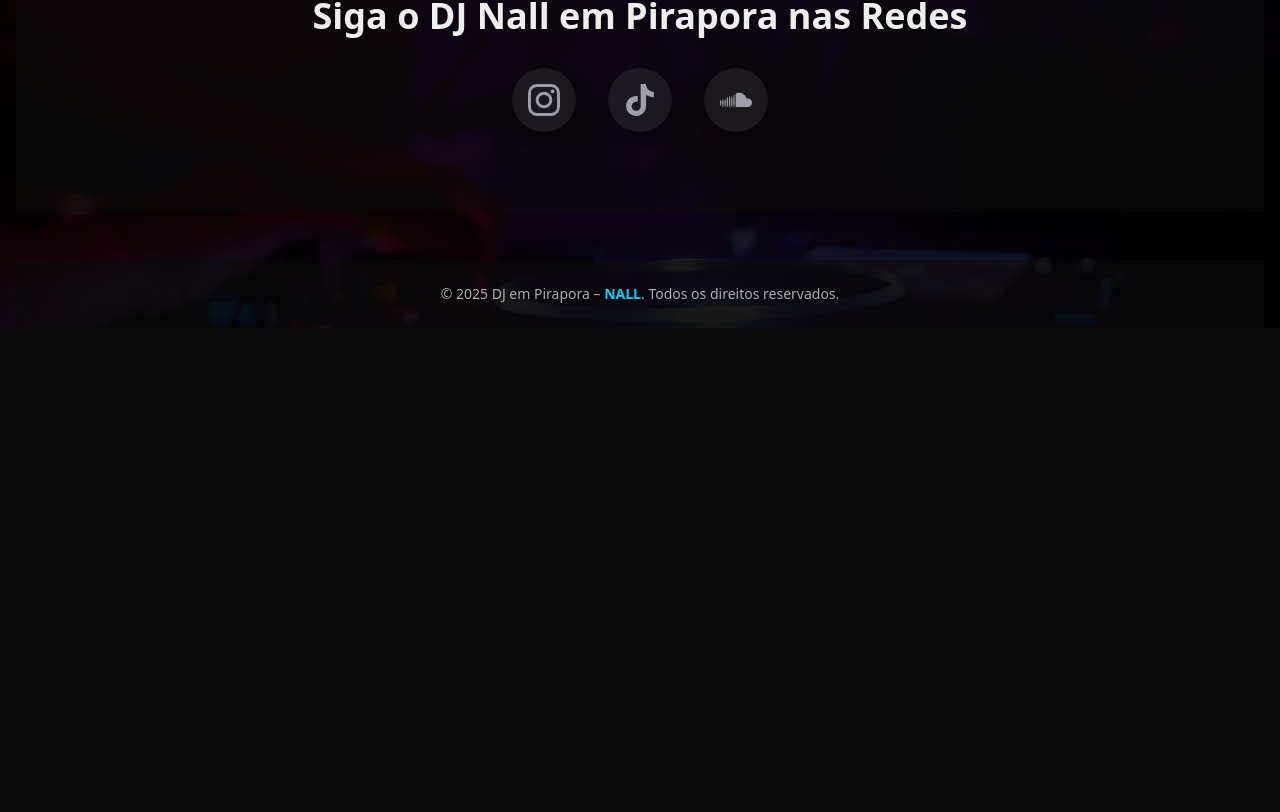
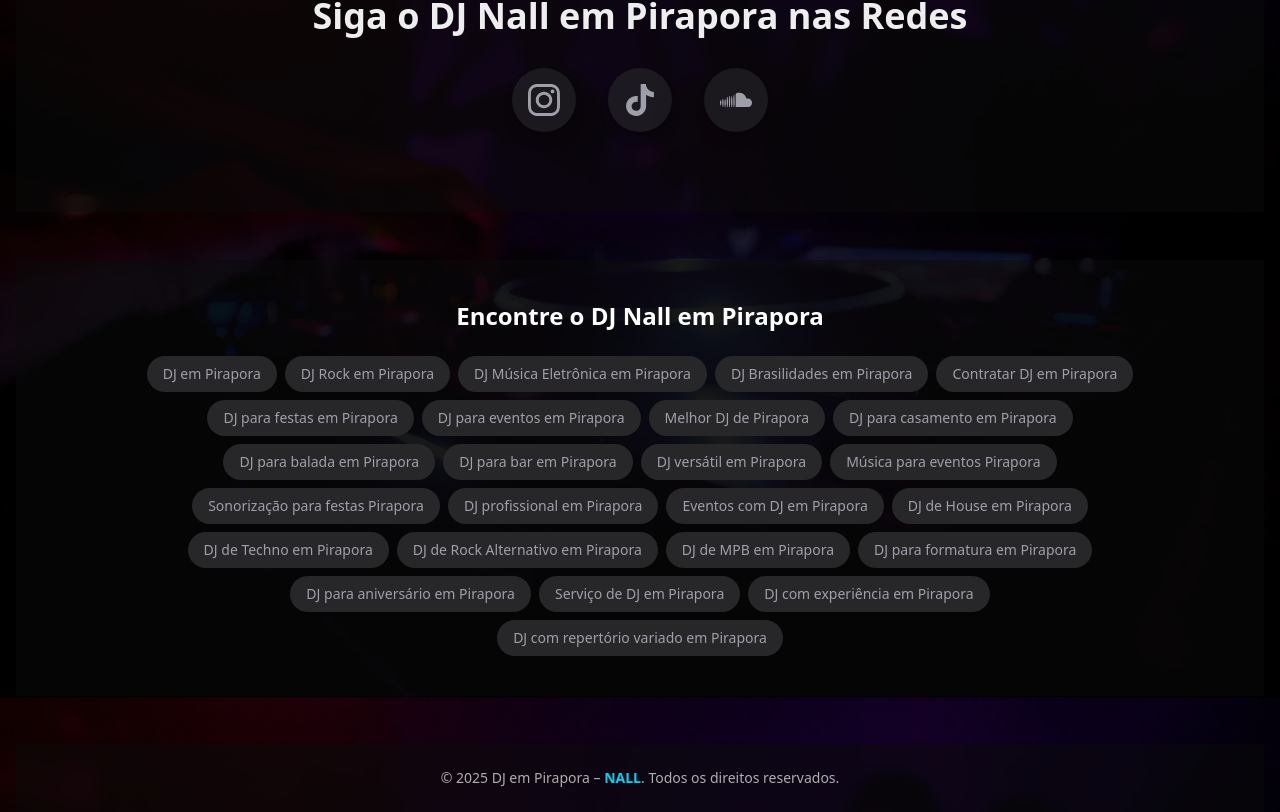
Before and after one commit to reginaldogomes/nall.art.br, a Next.js app: page / in a window 1280 px wide. Shown: the part 2715-3527 px from the top of the page. Before the commit the page ends 3043 px from the top, so only its background shows below. Built offline with nearby package versions, Linux system fonts and the light colour scheme.

Commit message:
feat: add keyword area for SEO optimization

```diff
--- a/src/app/page.tsx
+++ b/src/app/page.tsx
@@ -4,6 +4,7 @@ import { CtaSection } from "@/components/CtaSection";
 import { Footer } from "@/components/Footer";
 import { HeroSection } from "@/components/Hero";
 import RepertoireSection from "@/components/RepertoireSection";
+import { KeywordsSection } from "@/components/KeywordsSection";
 
 export default function Home() {
   return (
@@ -13,6 +14,7 @@ export default function Home() {
       <RepertoireSection />
       <CtaSection />
       <SocialsSection />
+      <KeywordsSection />
       <Footer />
     </>
   );
--- /dev/null
+++ b/src/components/KeywordsSection.tsx
@@ -0,0 +1,49 @@
+const keywords = [
+  "DJ em Pirapora",
+  "DJ Rock em Pirapora",
+  "DJ Música Eletrônica em Pirapora",
+  "DJ Brasilidades em Pirapora",
+  "Contratar DJ em Pirapora",
+  "DJ para festas em Pirapora",
+  "DJ para eventos em Pirapora",
+  "Melhor DJ de Pirapora",
+  "DJ para casamento em Pirapora",
+  "DJ para balada em Pirapora",
+  "DJ para bar em Pirapora",
+  "DJ versátil em Pirapora",
+  "Música para eventos Pirapora",
+  "Sonorização para festas Pirapora",
+  "DJ profissional em Pirapora",
+  "Eventos com DJ em Pirapora",
+  "DJ de House em Pirapora",
+  "DJ de Techno em Pirapora",
+  "DJ de Rock Alternativo em Pirapora",
+  "DJ de MPB em Pirapora",
+  "DJ para formatura em Pirapora",
+  "DJ para aniversário em Pirapora",
+  "Serviço de DJ em Pirapora",
+  "DJ com experiência em Pirapora",
+  "DJ com repertório variado em Pirapora",
+];
+
+export function KeywordsSection() {
+  return (
+    <section id="keywords" className="py-10 bg-background/50">
+      <div className="container mx-auto max-w-5xl px-4 text-center">
+        <h2 className="mb-6 text-2xl font-bold text-white">
+          Encontre o DJ Nall em Pirapora
+        </h2>
+        <div className="flex flex-wrap justify-center gap-2">
+          {keywords.map((keyword, index) => (
+            <span
+              key={index}
+              className="rounded-full bg-zinc-800 px-4 py-2 text-sm text-zinc-400"
+            >
+              {keyword}
+            </span>
+          ))}
+        </div>
+      </div>
+    </section>
+  );
+}
```
